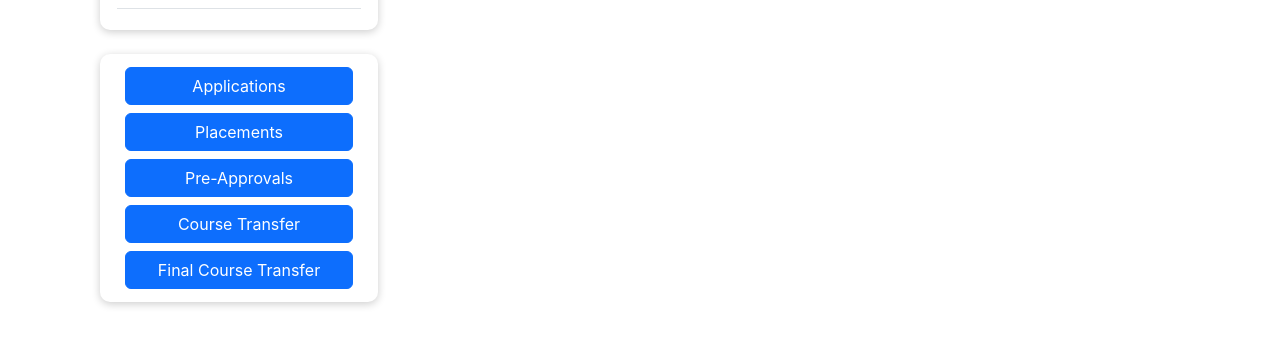
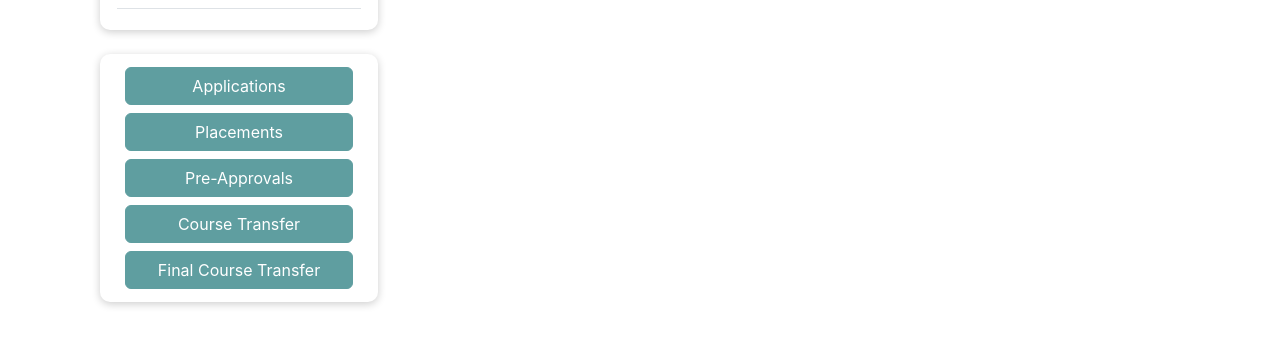
Before and after one commit to cmglmsr/Erasmus-Plus-Web-Application, a React (Create React App) app in the folder Frontend/frontend/: page / in a window 1280 px wide. Shown: the part 376-715 px from the top of the page. Built offline with nearby package versions, Linux system fonts and the light colour scheme.

Commit message:
button color

```diff
--- /dev/null
+++ b/Frontend/frontend/src/components/common/ActionButton.module.css
@@ -0,0 +1,8 @@
+.button {
+    background-color:cadetblue;
+    border-color: #5f9ea0;
+}
+.button:hover {
+    background-color: rgb(70, 116, 117);
+    border-color: rgb(58, 94, 95);
+}
--- a/Frontend/frontend/src/components/common/ActionButtons.js
+++ b/Frontend/frontend/src/components/common/ActionButtons.js
@@ -3,24 +3,25 @@ import Card from "../UI/Card";
 import Button from "react-bootstrap/Button";
 import Row from "react-bootstrap/Row";
 import { Link } from "react-router-dom";
+import classes from "./ActionButton.module.css";
 
 function ActionButtons(props) {
     var role = props.role;
     let buttons = [];
     if (role === "student") {
-        buttons[0] = <Button as={Link} to="application">My Application</Button>;
+        buttons[0] = <Button className={classes.button} as={Link} to="application">My Application</Button>;
     }
     else if (role === "international student office") {
-        buttons[0] = <Button as={Link} to="transcripts">Transcripts</Button>;
+        buttons[0] = <Button className={classes.button} as={Link} to="transcripts">Transcripts</Button>;
     }
     else {
-        buttons[0] = <Button as={Link} to="applications">Applications</Button>;
-        buttons[1] = <Button as={Link} to="placements">Placements</Button>;
-        buttons[2] = <Button as={Link} to="pre-approvals">Pre-Approvals</Button>;
-        buttons[3] = <Button as={Link} to="course-transfer-list">Course Transfer</Button>;
+        buttons[0] = <Button className={classes.button} as={Link} to="applications">Applications</Button>;
+        buttons[1] = <Button className={classes.button} as={Link} to="placements">Placements</Button>;
+        buttons[2] = <Button className={classes.button} as={Link} to="pre-approvals">Pre-Approvals</Button>;
+        buttons[3] = <Button className={classes.button} as={Link} to="course-transfer-list">Course Transfer</Button>;
     }
     if (role === "coordinator") {
-        buttons[4] = <Button as={Link} to="final-course-transfer">Final Course Transfer</Button>;
+        buttons[4] = <Button className={classes.button} as={Link} to="final-course-transfer">Final Course Transfer</Button>;
     }
 
     const results= []
```
